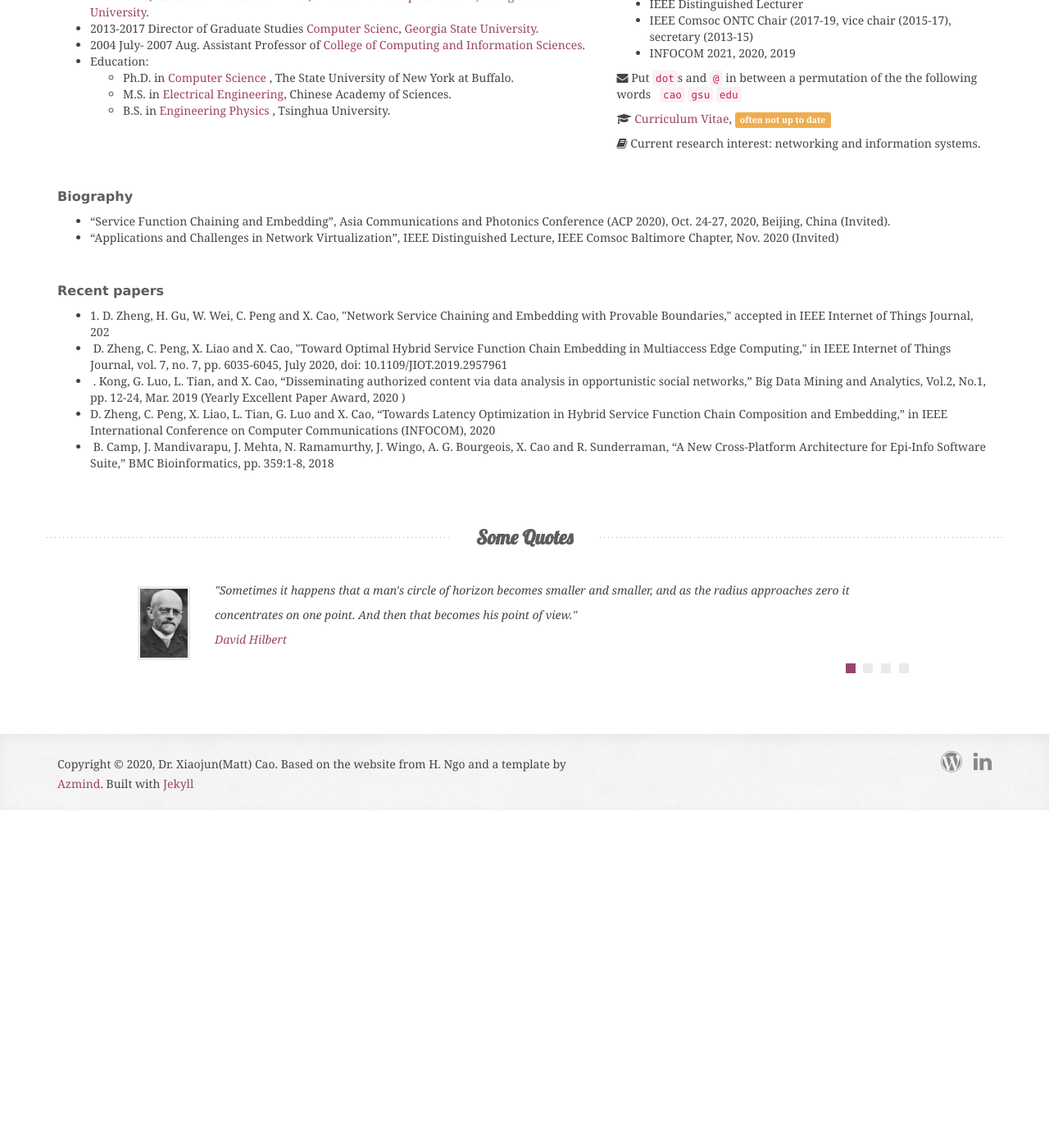
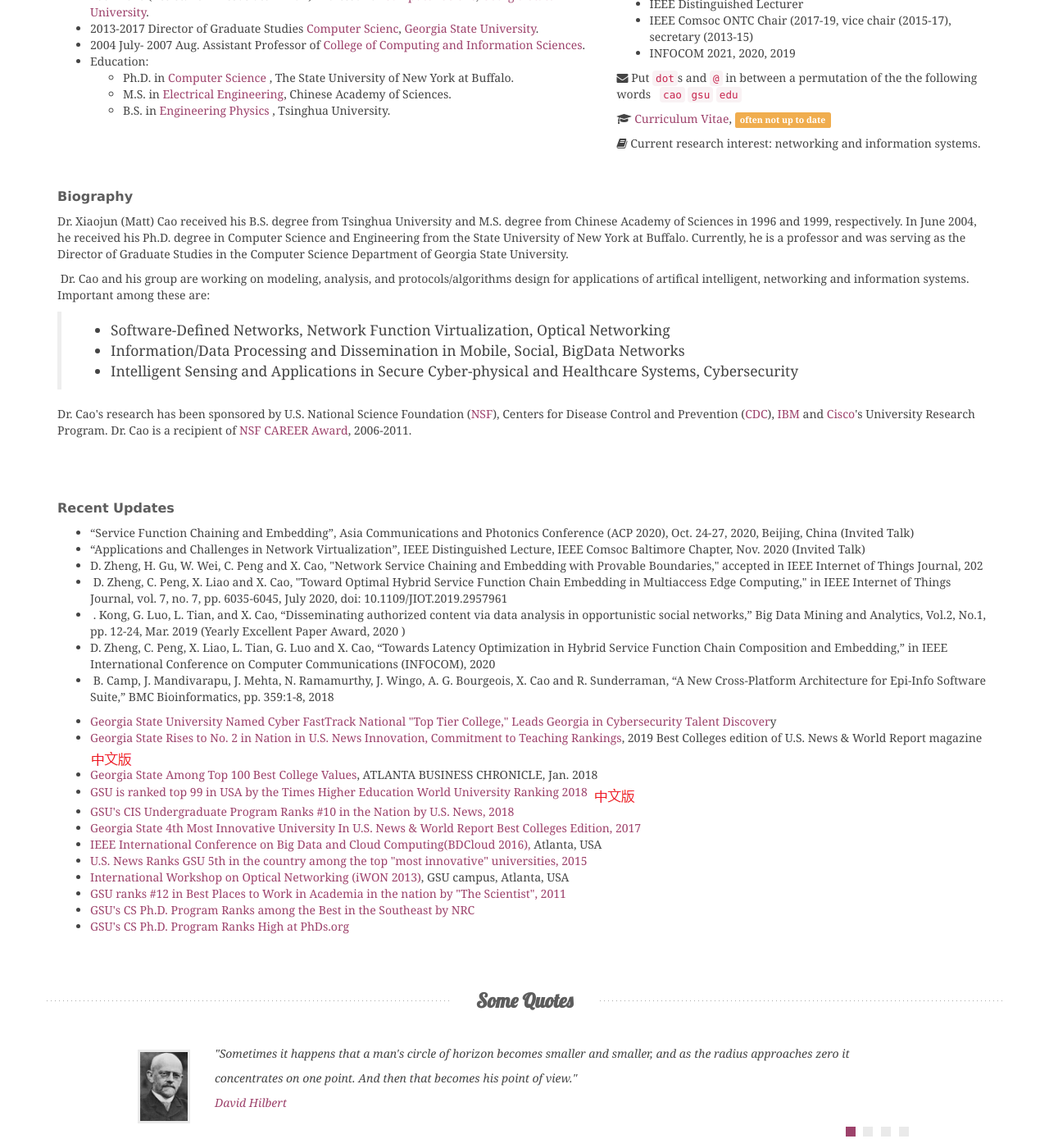
Before and after one commit to xiaojuncao/xiaojuncao, a Jekyll site: the page built from index.html, in a window 1280 px wide and 1400 px high, scrolled down 226 px. Shown: the whole window at 82% size. Built offline with Jekyll 4.4.1, drawn with Linux system fonts in a browser that asks for light colours; some web fonts are replaced; before the commit the page ends 1214 px from its top, so only the background shows below that.

Commit message:
index updated

```diff
--- a/index.html
+++ b/index.html
@@ -47,24 +47,33 @@ title: Home
       <!-- Selected Talks -->
       <div class="front-full-width-text">
       <div class="container">
-      <h3>Biography</h3>
-      <ul>
-        <li> “Service Function Chaining and Embedding”, Asia Communications and Photonics Conference (ACP 2020), Oct. 24-27, 2020, Beijing, China (Invited). </li>
-        <li>“Applications and Challenges in Network Virtualization”, IEEE Distinguished Lecture, IEEE Comsoc Baltimore Chapter, Nov. 2020 (Invited)&nbsp;</li>
-      </ul>
+        <h3>Biography</h3>
+        <p>Dr. Xiaojun (Matt) Cao received his B.S. degree from Tsinghua University and M.S. degree from Chinese Academy of Sciences in 1996 and 1999, respectively. In June 2004, he received his Ph.D. degree in Computer Science and Engineering from the State University of New York at Buffalo. Currently, he is a professor and was serving as the Director of Graduate Studies in the Computer Science Department of Georgia State University.&nbsp; </p>
+        <p>&nbsp;Dr. Cao and his group are working on modeling, analysis, and protocols/algorithms design for applications of artifical intelligent, networking and information systems. Important among these are:</p>
+        <blockquote>
+          <ul>
+            <li>Software-Defined Networks, Network Function Virtualization, Optical Networking&nbsp;</li>
+            <li>Information/Data Processing and Dissemination in Mobile, Social, BigData Networks&nbsp;</li>
+            <li>Intelligent Sensing and Applications in Secure Cyber-physical and Healthcare Systems, Cybersecurity</li>
+          </ul>
+        </blockquote>
+ 		<p>Dr. Cao's research has been sponsored by U.S. National Science Foundation (<a href="http://www.nsf.gov/">NSF</a>), Centers for Disease Control and Prevention (<a href="https://www.cdc.gov/">CDC</a>), <a href="http://www.ibm.com/">IBM</a> and <a href="http://www.cisco.com/">Cisco</a>'s University Research Program. Dr. Cao is a recipient of <a href="http://www.nsf.gov/home/crssprgm/career/start.htm">NSF CAREER Award</a>, 2006-2011.</p>
+        <p>&nbsp;</p>
       </div>
       </div>
 
-      <!-- Recent Papers -->
+      <!-- Recent Updates -->
       <div class="front-full-width-text">
       <div class="container">
-      <h3>Recent papers</h3>
+      <h3>Recent Updates</h3>
       <ul>
-        <li>1. D. Zheng, H. Gu, W. Wei, C. Peng and X. Cao, "Network Service Chaining and Embedding with Provable Boundaries," accepted in IEEE Internet of Things Journal, 202</li>
+		<li> “Service Function Chaining and Embedding”, Asia Communications and Photonics Conference (ACP 2020), Oct. 24-27, 2020, Beijing, China (Invited Talk)</li>
+        <li>“Applications and Challenges in Network Virtualization”, IEEE Distinguished Lecture, IEEE Comsoc Baltimore Chapter, Nov. 2020 (Invited Talk)</li>
+        <li>D. Zheng, H. Gu, W. Wei, C. Peng and X. Cao, "Network Service Chaining and Embedding with Provable Boundaries," accepted in IEEE Internet of Things Journal, 202</li>
         <li>&nbsp;D. Zheng, C. Peng, X. Liao and X. Cao, "Toward Optimal Hybrid Service Function Chain Embedding in Multiaccess Edge Computing," in IEEE Internet of Things Journal, vol. 7, no. 7, pp. 6035-6045, July 2020, doi: 10.1109/JIOT.2019.2957961&nbsp;</li>
         <li>&nbsp;. Kong, G. Luo, L. Tian, and X. Cao, “Disseminating authorized content via data analysis in opportunistic social networks,” Big Data Mining and Analytics, Vol.2, No.1, pp. 12-24, Mar. 2019 (Yearly Excellent Paper Award, 2020 )&nbsp;</li>
         <li>D. Zheng, C. Peng, X. Liao, L. Tian, G. Luo and X. Cao, “Towards Latency Optimization in Hybrid Service Function Chain Composition and Embedding,” in IEEE International Conference on Computer Communications (INFOCOM), 2020&nbsp;</li>
-<li>&nbsp;B. Camp, J. Mandivarapu, J. Mehta, N. Ramamurthy, J. Wingo, A. G. Bourgeois, X. Cao and R. Sunderraman, “A New Cross-Platform Architecture for Epi-Info Software Suite,” BMC Bioinformatics, pp. 359:1-8, 2018&nbsp;
+		<li>&nbsp;B. Camp, J. Mandivarapu, J. Mehta, N. Ramamurthy, J. Wingo, A. G. Bourgeois, X. Cao and R. Sunderraman, “A New Cross-Platform Architecture for Epi-Info Software Suite,” BMC Bioinformatics, pp. 359:1-8, 2018&nbsp;
         <!--
         <li> <span class="label label-info">Best paper award</span>
             Mahmoud Abo Khamis, Hung Q. Ngo, Atri Rudra,
@@ -75,9 +84,23 @@ title: Home
              <span class="label label-info">2016 ACM SIGMOD Research Highlight Award</span>
              <span class="label label-info">Invited to Journal of the ACM</span>
              <span class="label label-info">Invited to Theory Fest at STOC 2017</span>
--->
-        </li>
+
+        </li>-->
       </ul>
+	   <ul>
+                <li><a href="https://www.sans.org/cyber-fast-track/nationally-ranked">Georgia  State University Named Cyber FastTrack National &quot;Top Tier College,&quot;  Leads Georgia in Cybersecurity Talent Discover</a>y </li>
+                <li><a href="https://news.gsu.edu/2018/09/09/georgia-state-rises-to-no-2-in-nation-in-u-s-news-innovation-commitment-to-teaching-rankings/">Georgia State Rises to No. 2 in Nation in U.S. News Innovation, Commitment to Teaching Rankings</a>, 2019 Best Colleges edition of U.S. News &amp; World Report magazine <a href="https://atlanta.americachineselife.com/u-s-news%E5%85%A8%E7%BE%8E%E3%80%8C%E6%9C%80%E4%BD%B3%E6%9C%AC%E7%A7%91%E6%95%99%E5%AD%A6%E3%80%8D%E6%8E%92%E5%90%8D%E5%8F%91%E5%B8%83%EF%BC%81%E9%BA%BB%E7%9C%81%E7%90%86%E5%B7%A5%E3%80%81%E5%8A%A0/"><img src="assets/img/Zhongwen.gif" width="51" height="25" alt="Chinese Version" longdesc="https://grid.cs.gsu.edu/pan/ranking2018.htm"></a></li>
+                <li><a href="https://www.bizjournals.com/atlanta/news/2018/01/04/georgia-state-among-top-100-best-college-values.html">Georgia State Among Top 100 Best College Values</a>, ATLANTA BUSINESS CHRONICLE, Jan. 2018</li>
+                <li><a href="https://www.timeshighereducation.com/student/best-universities/best-universities-united-states">GSU is ranked top 99 in USA by the Times Higher Education World University Ranking 2018</a>  <a href="https://grid.cs.gsu.edu/pan/ranking2018.htm"><img src="assets/img/Zhongwen.gif" width="51" height="25" alt="Chinese Version" longdesc="https://grid.cs.gsu.edu/pan/ranking2018.htm"></a></li>
+                <li> <a href="http://colleges.usnews.rankingsandreviews.com/best-colleges/rankings/business-management-information-systems"> GSU's CIS Undergraduate Program Ranks #10 in the Nation by U.S. News, 2018</a></li>
+                <li> <a href="http://news.gsu.edu/2017/09/12/georgia-state-fourth-innovative-university-u-s-news-world-report/">Georgia State 4th Most Innovative University In U.S. News &amp; World Report Best Colleges Edition, 2017</a></li>
+                <li><a href="http://grid.cs.gsu.edu/%7Ebdcloud/">IEEE International         Conference on Big Data and Cloud Computing(BDCloud 2016),</a> Atlanta, USA</li>
+                <li><a href="http://news.gsu.edu/2015/09/09/u-s-news-ranks-georgia-state-among-nations-leading-teaching-innovative-colleges-and-universities/">U.S. News Ranks GSU 5th in the country among the top "most innovative" universities, 2015</a></li>
+                <li><a href="iwon/">International Workshop on Optical Networking (iWON 2013)</a>, GSU campus, Atlanta, USA</li>
+                <li><a href="http://www.the-scientist.com/wordpress/wp-content/uploads/2011/07/Best-Places-To-Work-Academia2011.pdf"> GSU ranks #12 in Best Places to Work in Academia in the nation by "The Scientist", 2011</a> </li>
+                <li><a href="http://www.cs.gsu.edu/?q=node/388">GSU's CS Ph.D. Program Ranks among the Best in the Southeast by NRC</a></li>
+                <li> <a href="http://www.cs.gsu.edu/?q=node/412"> GSU's CS Ph.D. Program Ranks High at PhDs.org </a></li>
+              </ul>
       </div>
       </div>
 
```
Also changed, not shown: assets/img/Zhongwen.gif (added), 1 other file.
